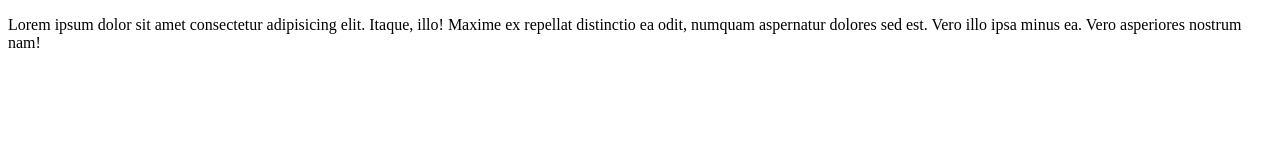
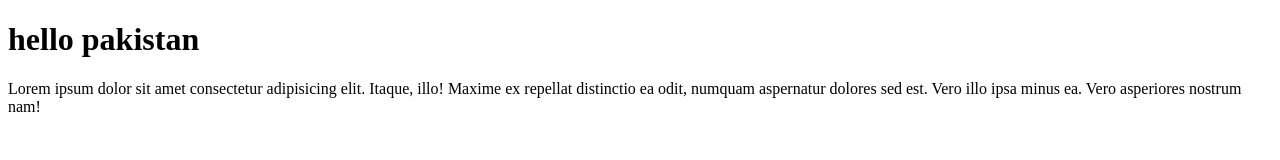
Before and after one commit to shoaib420/test-2, a plain HTML site: page index.html in a window 1280 px wide. Drawn offline with Linux system fonts and the light colour scheme.

Commit message:
hello-pak

```diff
--- a/index.html
+++ b/index.html
@@ -6,7 +6,9 @@
     <title>Document</title>
 </head>
 <body>
-
+   <h1>
+    hello pakistan
+   </h1>
     <p>
         Lorem ipsum dolor sit amet consectetur adipisicing elit. Itaque, illo! Maxime ex repellat distinctio ea odit, numquam aspernatur dolores sed est. Vero illo ipsa minus ea. Vero asperiores nostrum nam!
     </p>
```
Also changed, not shown: app.js (line endings or trailing spaces).
